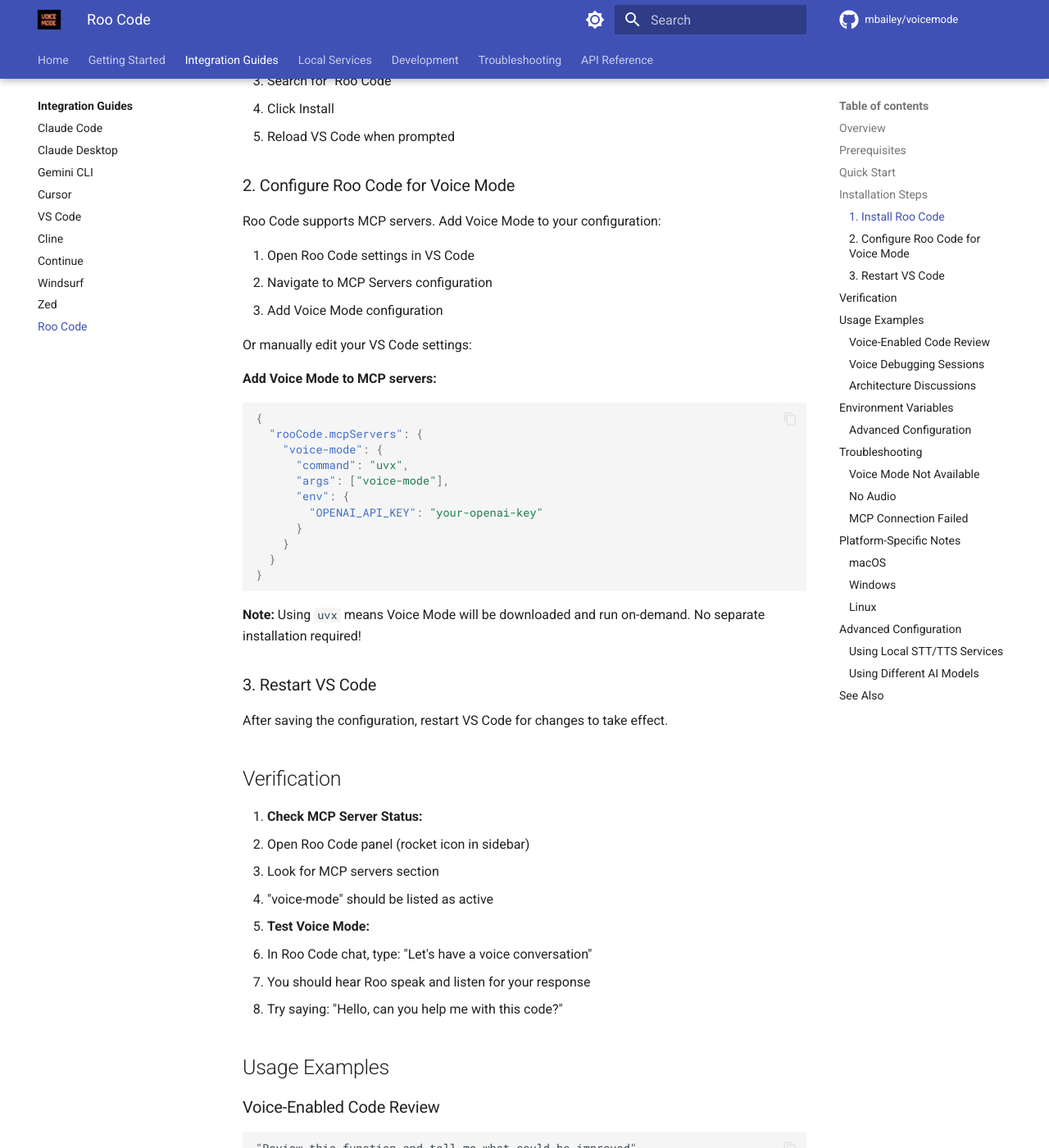
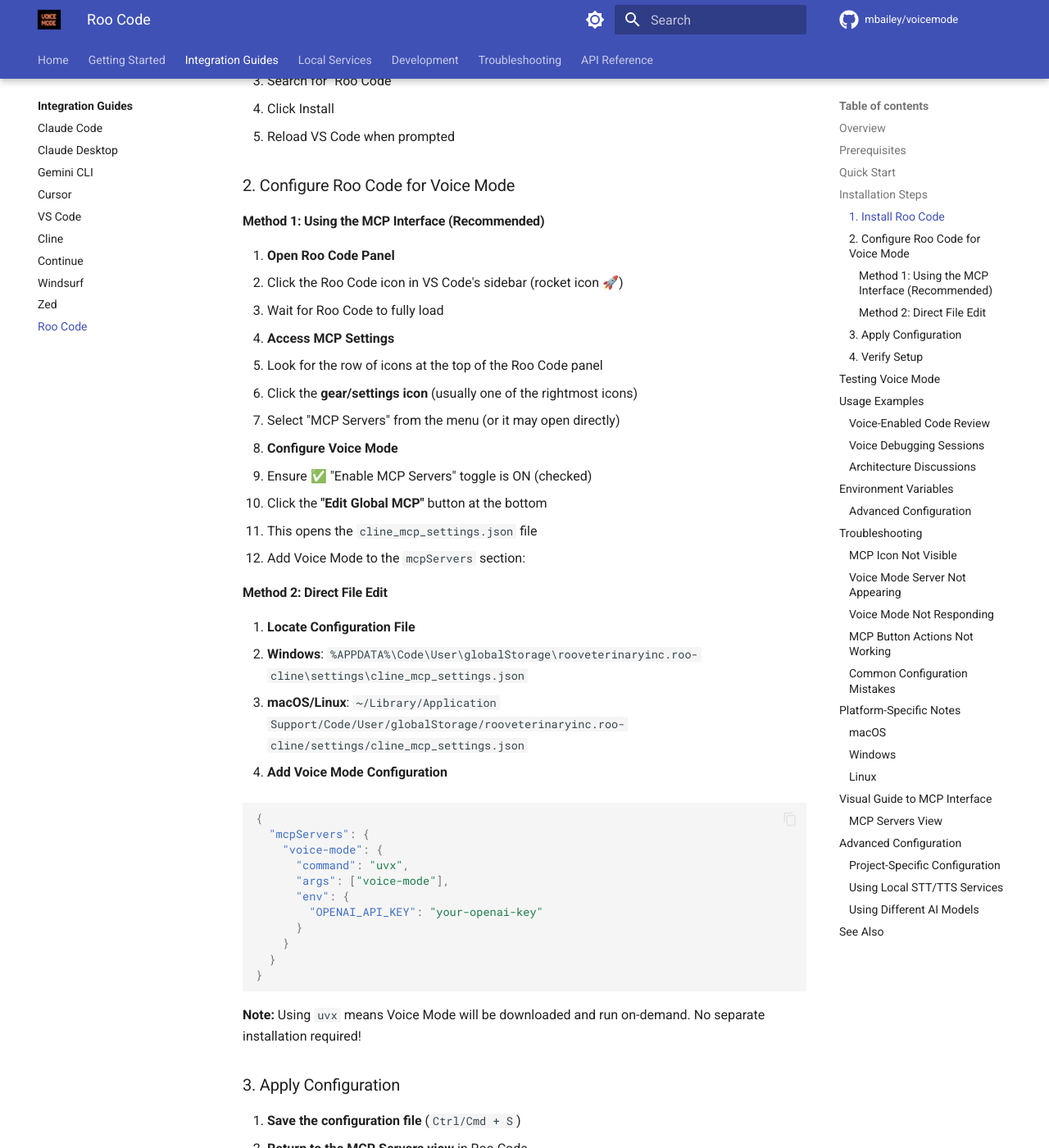
Before and after one commit to x85446/voicemode, an MkDocs documentation site: the page built from docs/integrations/roo-code/README.md, in a window 1280 px wide and 1400 px high, scrolled down 1048 px. Shown: the whole window at 82% size. Built offline with MkDocs 1.6.1 and Material for MkDocs 9.7.7, drawn with Linux system fonts in a browser that asks for light colours; comment, search, counter and statistics services are not loaded; some of the changed text lies outside the part shown.

Commit message:
docs: Update Roo Code integration guide and changelog for v2.9.0
- Enhanced Roo Code integration documentation with MCP interface details
- Added step-by-step visual guide for MCP configuration
- Included troubleshooting section for common MCP setup issues
- Updated main README with correct Roo Code configuration steps
- Updated CHANGELOG.md for v2.9.0 release

The Roo Code guide now provides comprehensive instructions that match
the actual MCP interface users will see in VS Code.

🤖 Generated with [Claude Code](https://claude.ai/code)

Co-Authored-By: Claude <noreply@anthropic.com>

````diff
--- a/docs/integrations/roo-code/README.md
+++ b/docs/integrations/roo-code/README.md
@@ -38,19 +38,34 @@ export OPENAI_API_KEY="your-openai-key"
 
 ### 2. Configure Roo Code for Voice Mode
 
-Roo Code supports MCP servers. Add Voice Mode to your configuration:
+#### Method 1: Using the MCP Interface (Recommended)
 
-1. Open Roo Code settings in VS Code
-2. Navigate to MCP Servers configuration
-3. Add Voice Mode configuration
+1. **Open Roo Code Panel**
+   - Click the Roo Code icon in VS Code's sidebar (rocket icon 🚀)
+   - Wait for Roo Code to fully load
 
-Or manually edit your VS Code settings:
+2. **Access MCP Settings**
+   - Look for the row of icons at the top of the Roo Code panel
+   - Click the **gear/settings icon** (usually one of the rightmost icons)
+   - Select "MCP Servers" from the menu (or it may open directly)
 
-**Add Voice Mode to MCP servers:**
+3. **Configure Voice Mode**
+   - Ensure ✅ "Enable MCP Servers" toggle is ON (checked)
+   - Click the **"Edit Global MCP"** button at the bottom
+   - This opens the `cline_mcp_settings.json` file
+   - Add Voice Mode to the `mcpServers` section:
+
+#### Method 2: Direct File Edit
+
+1. **Locate Configuration File**
+   - **Windows**: `%APPDATA%\Code\User\globalStorage\rooveterinaryinc.roo-cline\settings\cline_mcp_settings.json`
+   - **macOS/Linux**: `~/Library/Application Support/Code/User/globalStorage/rooveterinaryinc.roo-cline/settings/cline_mcp_settings.json`
+
+2. **Add Voice Mode Configuration**
 
 ```json
 {
-  "rooCode.mcpServers": {
+  "mcpServers": {
     "voice-mode": {
       "command": "uvx",
       "args": ["voice-mode"],
@@ -64,21 +79,48 @@ Or manually edit your VS Code settings:
 
 **Note:** Using `uvx` means Voice Mode will be downloaded and run on-demand. No separate installation required!
 
-### 3. Restart VS Code
+### 3. Apply Configuration
 
-After saving the configuration, restart VS Code for changes to take effect.
+1. **Save the configuration file** (`Ctrl/Cmd + S`)
+2. **Return to the MCP Servers view** in Roo Code
+3. **Click "Refresh MCP Servers"** button at the bottom
+   - This reloads all server configurations
+   - You should see "voice-mode" appear in the server list
+4. **If the server doesn't appear**, restart VS Code completely
 
-## Verification
+### 4. Verify Setup
 
-1. **Check MCP Server Status:**
-   - Open Roo Code panel (rocket icon in sidebar)
-   - Look for MCP servers section
-   - "voice-mode" should be listed as active
+1. **Check MCP Servers View**
+   - Return to the MCP Servers view
+   - You should see "voice-mode" listed with:
+     - A "global" tag indicating it's a global configuration
+     - A 🟢 green status dot when active
+     - An enabled toggle switch (blue/active)
 
-2. **Test Voice Mode:**
+2. **Confirm Server is Running**
+   - If you see a red dot or error:
+     - Click the 🔄 restart button next to voice-mode
+     - Check that `uvx` is installed: `which uvx`
+     - Verify your OpenAI API key is set correctly
+
+3. **Test in Chat**
+   - Return to the Roo Code chat interface
+   - The tools from voice-mode are now available to Roo
+
+## Testing Voice Mode
+
+1. **Initial Test:**
    - In Roo Code chat, type: "Let's have a voice conversation"
-   - You should hear Roo speak and listen for your response
+   - You should hear Roo speak and wait for your response
    - Try saying: "Hello, can you help me with this code?"
+
+2. **Check Available Tools:**
+   - Type: "What voice tools do you have available?"
+   - Roo should list tools like `converse`, `check_audio_devices`, etc.
+
+3. **Audio Device Check:**
+   - Type: "Check my audio devices"
+   - Roo will list available microphones and speakers
 
 ## Usage Examples
 
@@ -112,7 +154,7 @@ You can configure Voice Mode behavior with these environment variables:
 **Option 2: Inherit from system**
 ```json
 {
-  "rooCode.mcpServers": {
+  "mcpServers": {
     "voice-mode": {
       "command": "uvx",
       "args": ["voice-mode"]
@@ -137,20 +179,90 @@ export VOICEMODE_DEBUG="true"
 
 ## Troubleshooting
 
-### Voice Mode Not Available
-- Ensure Roo Code extension is fully installed and activated
-- Check VS Code Developer Tools (Help → Toggle Developer Tools) for errors
-- Verify `uvx` is installed: `which uvx`
+### MCP Icon Not Visible
+- Ensure Roo Code extension is fully loaded (wait for rocket icon to appear)
+- Try reloading VS Code window: `Ctrl/Cmd + R`
+- Check that you have the latest version of Roo Code
 
-### No Audio
-- Grant VS Code microphone permissions in system settings
-- Check system audio input/output devices
-- Try running with debug: Add `"VOICEMODE_DEBUG": "true"` to env
+### Voice Mode Server Not Appearing
+1. **Check Configuration File Location**
+   - Verify the file exists at the correct path
+   - Ensure JSON syntax is valid (no trailing commas, proper quotes)
 
-### MCP Connection Failed
-- Ensure Python 3.10+ is installed
-- Try running `uvx voice-mode --help` in terminal
-- Check Roo Code logs in VS Code Output panel
+2. **MCP Settings Issues**
+   - Make sure "Enable MCP Servers" toggle is ON
+   - Check for error messages in the MCP settings view
+   - Look for red indicators next to the server name
+
+3. **Server Start Failures**
+   - Click the restart button next to the voice-mode server
+   - Check VS Code Output panel → "Roo Code" for error logs
+   - Verify `uvx` is in PATH: run `which uvx` in terminal
+
+### Voice Mode Not Responding
+1. **Audio Permissions**
+   - **macOS**: System Settings → Privacy & Security → Microphone → Enable for Code
+   - **Windows**: Settings → Privacy → Microphone → Allow apps to access
+   - **Linux**: Check PulseAudio/PipeWire permissions
+
+2. **OpenAI API Issues**
+   - Verify API key is correct and has sufficient credits
+   - Check for typos in the environment variable name
+   - Test API key directly: `curl -H "Authorization: Bearer $OPENAI_API_KEY" https://api.openai.com/v1/models`
+
+3. **Debug Mode**
+   - Add to your MCP configuration:
+   ```json
+   "env": {
+     "OPENAI_API_KEY": "your-key",
+     "VOICEMODE_DEBUG": "true"
+   }
+   ```
+   - Check debug output in VS Code Output panel
+
+### MCP Button Actions Not Working
+- If clicking "Edit Global MCP" doesn't open the file:
+  - Manually navigate to the configuration file path
+  - Create the directory structure if it doesn't exist
+- If server toggles don't respond:
+  - Save any pending changes in the configuration file
+  - Restart VS Code completely
+
+### Common Configuration Mistakes
+1. **Wrong JSON Structure**
+   ```json
+   // ❌ Wrong - don't use rooCode prefix
+   {
+     "rooCode.mcpServers": { ... }
+   }
+
+   // ✅ Correct
+   {
+     "mcpServers": { ... }
+   }
+   ```
+
+2. **Missing Required Fields**
+   ```json
+   // ❌ Wrong - missing command
+   {
+     "mcpServers": {
+       "voice-mode": {
+         "args": ["voice-mode"]
+       }
+     }
+   }
+
+   // ✅ Correct - includes command
+   {
+     "mcpServers": {
+       "voice-mode": {
+         "command": "uvx",
+         "args": ["voice-mode"]
+       }
+     }
+   }
+   ```
 
 ## Platform-Specific Notes
 
@@ -166,7 +278,56 @@ export VOICEMODE_DEBUG="true"
 - Ensure PulseAudio or PipeWire is running
 - May need: `sudo usermod -a -G audio $USER`
 
+## Visual Guide to MCP Interface
+
+### MCP Servers View
+
+When you click the MCP icon in Roo Code, you'll see:
+
+1. **Main Settings Toggles**
+   - ✅ **Enable MCP Servers**: Turn this ON to let Roo use tools from connected MCP servers
+   - ✅ **Enable MCP Server Creation**: Enable this to have Roo help you build new custom MCP servers
+
+2. **Server List**
+   - Shows all configured servers (e.g., "voice-mode" with "global" tag)
+   - Status indicators:
+     - 🟢 Green dot = Server is active and running
+     - 🔴 Red dot = Server has errors or is not running
+     - Toggle switch to enable/disable each server
+
+3. **Action Buttons** (at the bottom)
+   - 📝 **Edit Global MCP**: Opens the global configuration file
+   - 📝 **Edit Project MCP**: Opens project-specific configuration (if exists)
+   - 🔄 **Refresh MCP Servers**: Reload all server configurations
+   - 🔗 **Learn more about editing MCP settings files**: Link to documentation
+
+4. **Server Controls** (for each server)
+   - 🗑️ **Delete button**: Remove the server configuration
+   - 🔄 **Restart button**: Restart the server if it's having issues
+   - 🔵/⚪ **Enable toggle**: Turn the server on/off without deleting
+
 ## Advanced Configuration
+
+### Project-Specific Configuration
+
+Create a `.roo/mcp.json` file in your project root for project-specific settings:
+
+```json
+{
+  "mcpServers": {
+    "voice-mode": {
+      "command": "uvx",
+      "args": ["voice-mode"],
+      "env": {
+        "OPENAI_API_KEY": "project-specific-key",
+        "VOICEMODE_TTS_VOICE": "nova"
+      }
+    }
+  }
+}
+```
+
+**Note**: Project settings override global settings for the same server name.
 
 ### Using Local STT/TTS Services
 
@@ -174,7 +335,7 @@ For complete privacy, use local services:
 
 ```json
 {
-  "rooCode.mcpServers": {
+  "mcpServers": {
     "voice-mode": {
       "command": "uvx",
       "args": ["voice-mode"],
````
Also changed, not shown: CHANGELOG.md (+20 -0 lines), README.md (+6 -1 lines).
